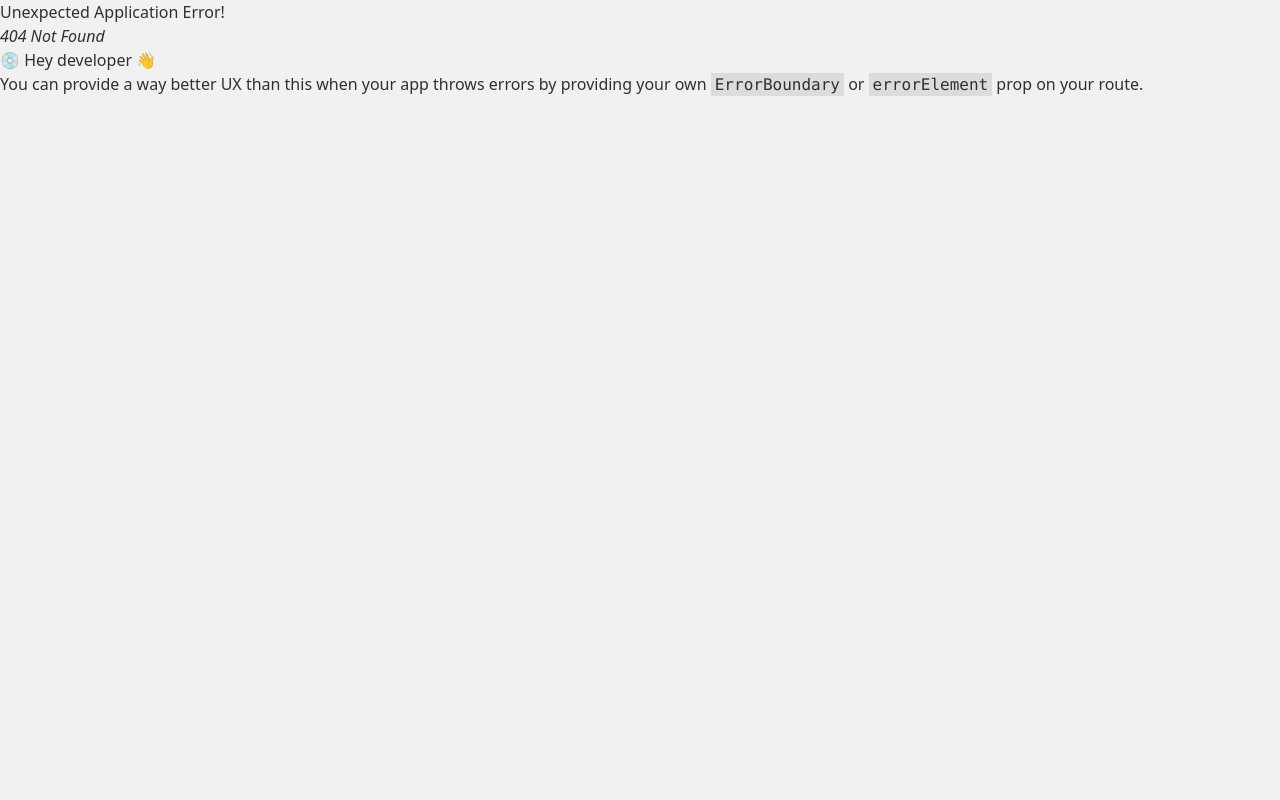
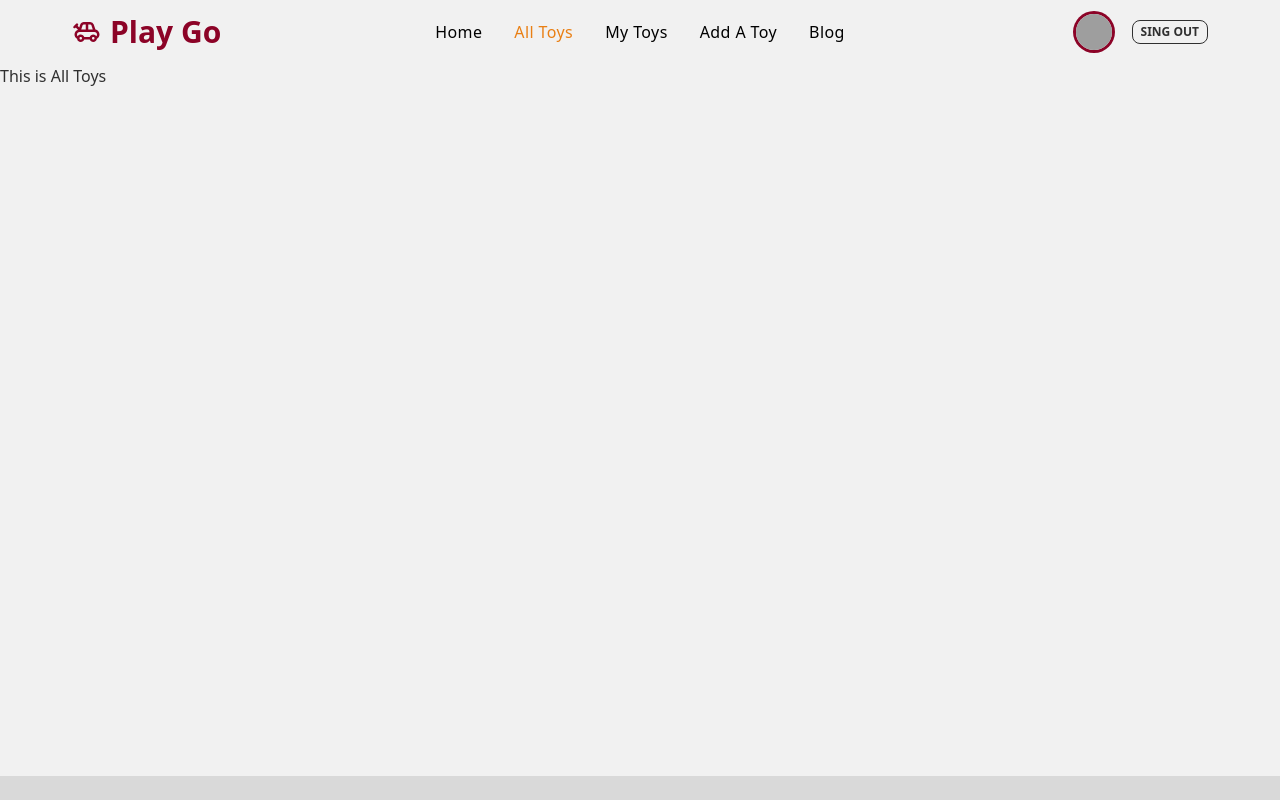
Before and after one commit to tuhin4ever/toys-market-place-client-side, a React (Vite) app: page /all-toys in a window 1280 px wide. Before the commit this address had no page. Shown: the top 800 px of the page. Built offline with nearby package versions, Linux system fonts and the light colour scheme; grey boxes are pictures that could not be loaded.

Commit message:
all components created

```diff
--- /dev/null
+++ b/src/Pages/Components/AddToys/AddToys.jsx
@@ -0,0 +1,11 @@
+import React from 'react';
+
+const AddToys = () => {
+    return (
+        <div>
+            <h2>This is Add Toys</h2>
+        </div>
+    );
+};
+
+export default AddToys;
--- /dev/null
+++ b/src/Pages/Components/AllToys/AllToys.jsx
@@ -0,0 +1,11 @@
+import React from 'react';
+
+const AllToys = () => {
+    return (
+        <div>
+            <h2>This is All Toys</h2>
+        </div>
+    );
+};
+
+export default AllToys;
--- /dev/null
+++ b/src/Pages/Components/MyToys/MyToys.jsx
@@ -0,0 +1,11 @@
+import React from 'react';
+
+const MyToys = () => {
+    return (
+        <div>
+            <h2>This is My Toys</h2>
+        </div>
+    );
+};
+
+export default MyToys;
--- a/src/Shared/Header/Header.jsx
+++ b/src/Shared/Header/Header.jsx
@@ -24,14 +24,6 @@ const Header = () => {
           All Toys
         </NavLink>
       </li>
-      <li>
-        <NavLink
-          to="/blog"
-          className={({ isActive }) => (isActive ? "active" : "default")}
-        >
-          Blog
-        </NavLink>
-      </li>
       {user && (
         <>
           <li>
@@ -52,6 +44,14 @@ const Header = () => {
           </li>
         </>
       )}
+      <li>
+        <NavLink
+          to="/blog"
+          className={({ isActive }) => (isActive ? "active" : "default")}
+        >
+          Blog
+        </NavLink>
+      </li>
     </>
   );
   return (
```
Also changed, not shown: src/Routers/Routers.jsx (+21 -6 lines).
